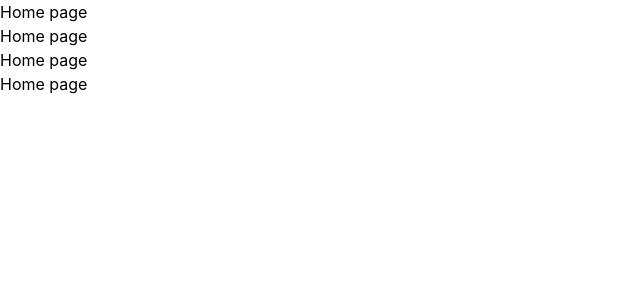
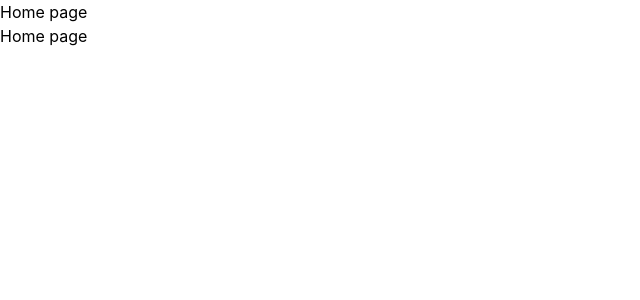
Before and after one commit to hiteshpanta/Chat_App, a React (Vite) app: page / in a window 1280 px wide. Shown: the top 300 px of the page, without its empty margins (0-640 px from the left). Built offline with nearby package versions, Linux system fonts and the light colour scheme.

Commit message:
Remove duplicate Home page divs from App.tsx

```diff
--- a/src/App.tsx
+++ b/src/App.tsx
@@ -16,18 +16,6 @@ function App() {
       </div>
 
 
-
-       <div>
-        <h1>Home page</h1>
-      </div>
-
-
-
-
-      <div>
-        <h1>Home page</h1>
-      </div>
-
       </div>
     </>
   )
```
